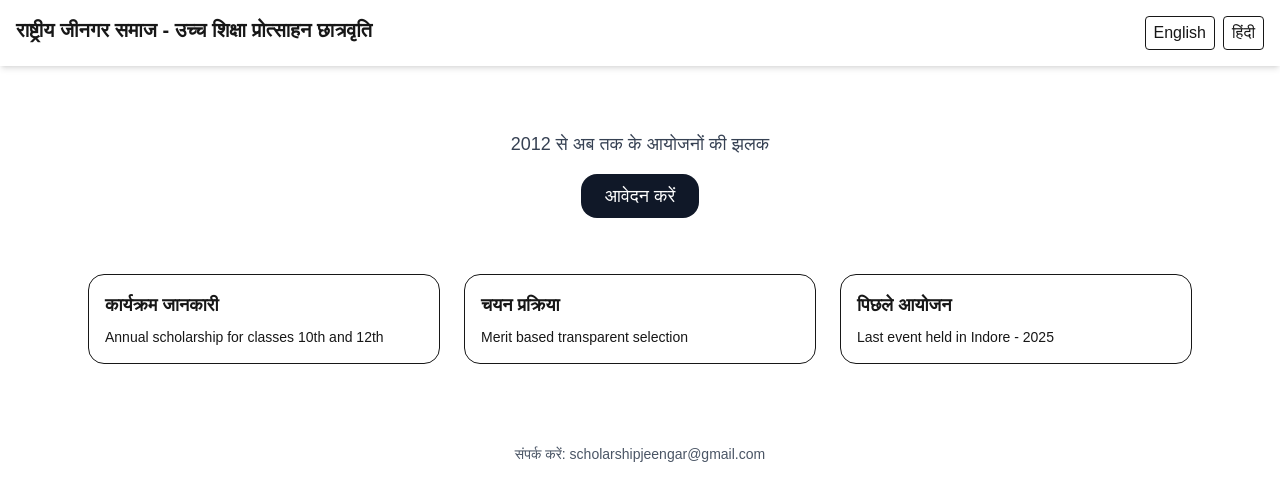
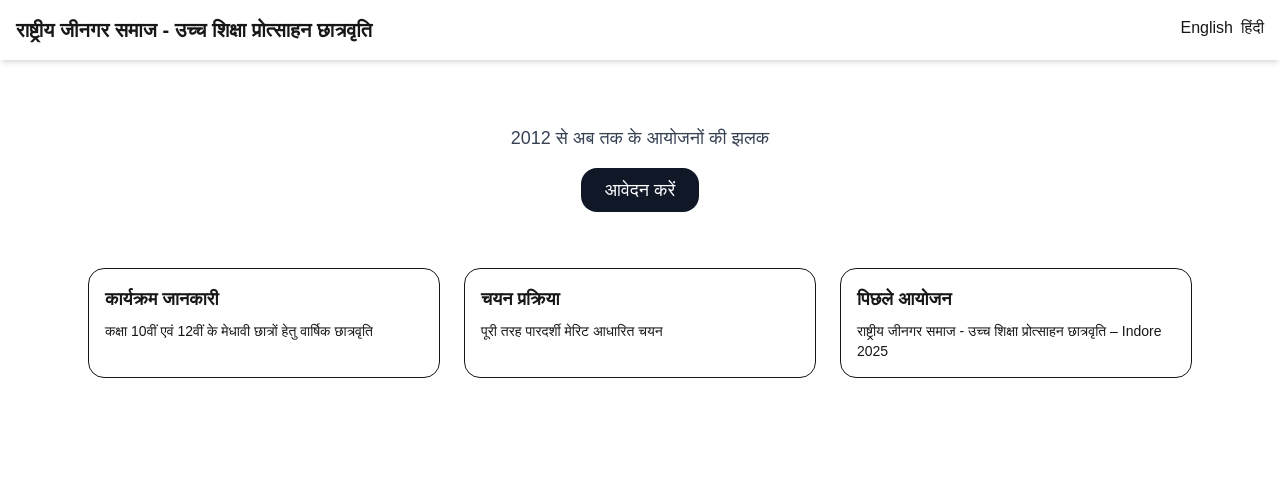
Before and after one commit to RajaKolander/jeengar-scholarship, a Next.js app: page / in a window 1280 px wide. Shown: the top 500 px of the page. Built offline with nearby package versions, Linux system fonts and the light colour scheme.

Commit message:
language fix update

```diff
--- /dev/null
+++ b/app/LanguageContext.tsx
@@ -0,0 +1,11 @@
+'use client';
+
+import { createContext } from 'react';
+
+export const LanguageContext = createContext<{
+  lang: 'en'|'hi',
+  setLang: (l: 'en'|'hi') => void
+}>({
+  lang: 'hi',
+  setLang: ()=>{}
+});
--- a/app/layout.tsx
+++ b/app/layout.tsx
@@ -3,6 +3,7 @@
 import './globals.css';
 import { useState } from 'react';
 import { translations } from './i18n';
+import { LanguageContext } from './LanguageContext';
 
 export default function RootLayout({
   children,
@@ -13,34 +14,27 @@
   const [lang, setLang] = useState<'en'|'hi'>('hi');
 
   return (
+    <LanguageContext.Provider value={{lang, setLang}}>
       <html lang={lang}>
         <body className="bg-white text-gray-900">
 
-        <header className="p-4 shadow-md flex justify-between">
+          <header className="p-4 flex justify-between shadow-md">
+
             <h1 className="text-xl font-bold">
               {translations[lang].title}
             </h1>
 
             <div className="space-x-2">
-            <button onClick={()=>setLang('en')}
-              className="border px-2 py-1 rounded">
-              English
-            </button>
+              <button onClick={()=>setLang('en')}>English</button>
+              <button onClick={()=>setLang('hi')}>हिंदी</button>
+            </div>
 
-            <button onClick={()=>setLang('hi')}
-              className="border px-2 py-1 rounded">
-              हिंदी
-            </button>
-          </div>
           </header>
 
           {children}
 
-        <footer className="p-4 mt-10 text-center text-sm text-gray-600">
-          {translations[lang].contact}: scholarshipjeengar@gmail.com
-        </footer>
-
         </body>
       </html>
+    </LanguageContext.Provider>
   );
 }
--- a/app/page.tsx
+++ b/app/page.tsx
@@ -1,11 +1,12 @@
 'use client';
 
-import { useState } from 'react';
+import { useContext } from 'react';
+import { LanguageContext } from './LanguageContext';
 import { translations } from './i18n';
 
 export default function HomePage() {
 
-  const [lang] = useState<'en'|'hi'>('hi');
+  const { lang } = useContext(LanguageContext);
 
   return (
     <main className="p-6 max-w-6xl mx-auto">
@@ -32,7 +33,9 @@
             {translations[lang].about}
           </h2>
           <p className="text-sm mt-2">
-            Annual scholarship for classes 10th and 12th
+            {lang==='en'
+              ? "Annual scholarship for classes 10th and 12th"
+              : "कक्षा 10वीं एवं 12वीं के मेधावी छात्रों हेतु वार्षिक छात्रवृति"}
           </p>
         </div>
 
@@ -41,7 +44,9 @@
             {translations[lang].process}
           </h2>
           <p className="text-sm mt-2">
-            Merit based transparent selection
+            {lang==='en'
+              ? "Merit based transparent selection"
+              : "पूरी तरह पारदर्शी मेरिट आधारित चयन"}
           </p>
         </div>
 
@@ -50,7 +55,7 @@
             {translations[lang].events}
           </h2>
           <p className="text-sm mt-2">
-            Last event held in Indore - 2025
+            {translations[lang].title} – Indore 2025
           </p>
         </div>
 
--- a/app/register/page.tsx
+++ b/app/register/page.tsx
@@ -1,31 +1,32 @@
 'use client';
 
+import { useContext } from 'react';
+import { LanguageContext } from '../LanguageContext';
+import { translations } from '../i18n';
+
 export default function Register() {
+
+  const { lang } = useContext(LanguageContext);
+
   return (
     <div className="p-10 text-center">
 
       <h2 className="text-xl font-bold mb-6">
-        Scholarship Registration 2026
+        {translations[lang].register} 2026
       </h2>
 
       <p className="mb-6">
-        Click below to open Google Form
+        {lang==='en'
+          ? "Click below to open Google Form"
+          : "Google Form खोलने के लिए नीचे क्लिक करें"}
       </p>
 
       <a
         href="https://forms.gle/YOUR_FORM_LINK"
         className="bg-black text-white px-6 py-3 rounded-2xl"
       >
-        Open Registration Form
+        {translations[lang].apply}
       </a>
-
-      <div className="mt-10">
-        <iframe
-          src="https://docs.google.com/forms/d/e/YOUR_EMBED_LINK/viewform?embedded=true"
-          width="100%"
-          height="1200"
-        ></iframe>
-      </div>
 
     </div>
   );
```
Lines whose indentation alone changed are shown as unchanged.
